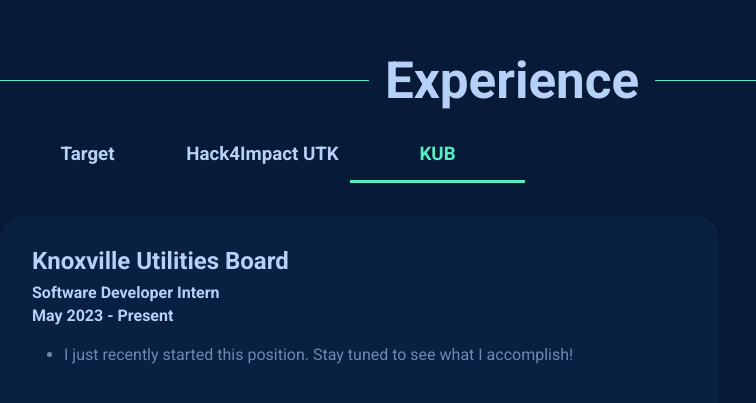
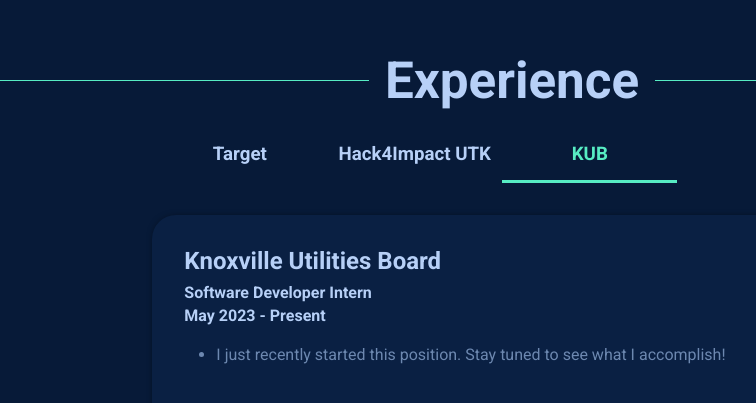
Before and after one commit to RudraPatel2003/rudrapatel, a Next.js app: page / in a window 1280 px wide. Shown: the part 1627-2030 px from the top of the page, without its empty margins (128-884 px from the left). Built offline with nearby package versions, Linux system fonts and the light colour scheme.

Commit message:
Updates experience section centering

```diff
--- a/src/components/Experience.js
+++ b/src/components/Experience.js
@@ -1,6 +1,6 @@
-import React, { useState, useEffect } from 'react';
-import styled, { css } from 'styled-components';
-import { INITIAL_JOB_INDEX, jobs } from '../config';
+import React, { useState, useEffect } from "react";
+import styled, { css } from "styled-components";
+import { INITIAL_JOB_INDEX, jobs } from "../config";
 
 const StyledExperienceSection = styled.section`
   width: 80%;
@@ -22,7 +22,7 @@
 
     /* Add the green lines */
     &::before {
-      content: '';
+      content: "";
       position: absolute;
       z-index: -1;
       display: block;
@@ -40,13 +40,10 @@
     }
   }
 
-  .responsive-centerer {
+  .centerer {
     display: flex;
     flex-direction: column;
-
-    @media (min-width: 1300px) {
-      align-items: center;
-    }
+    align-items: center;
   }
 `;
 
@@ -88,12 +85,12 @@
 
 const StyledSlidingBar = styled.div`
   position: absolute;
-  content: ' ';
+  content: " ";
   bottom: 0.5rem;
   z-index: 10;
 
   // move around the sliding bar by adjusting its left position based on state
-  left: ${(props) => (175 * props.selectedJobIndex).toString() + 'px'};
+  left: ${(props) => (175 * props.selectedJobIndex).toString() + "px"};
 
   height: 3px;
   width: 175px;
@@ -145,8 +142,6 @@
   @media (min-width: 450px) {
     height: 25rem;
   }
-
-
 `;
 
 export default function Experience() {
@@ -162,7 +157,7 @@
       <h2>
         <span>Experience</span>
       </h2>
-      <div className="responsive-centerer">
+      <div className="centerer">
         <StyledExperienceSelector>
           {jobs.map((job, index) => {
             return (
```
